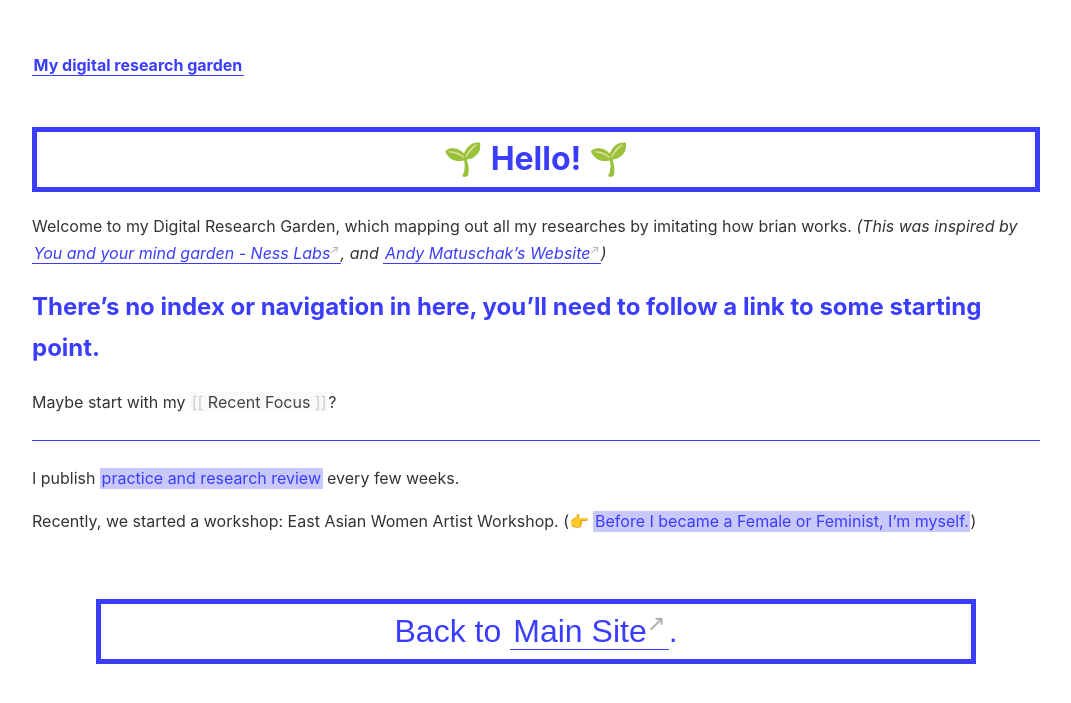
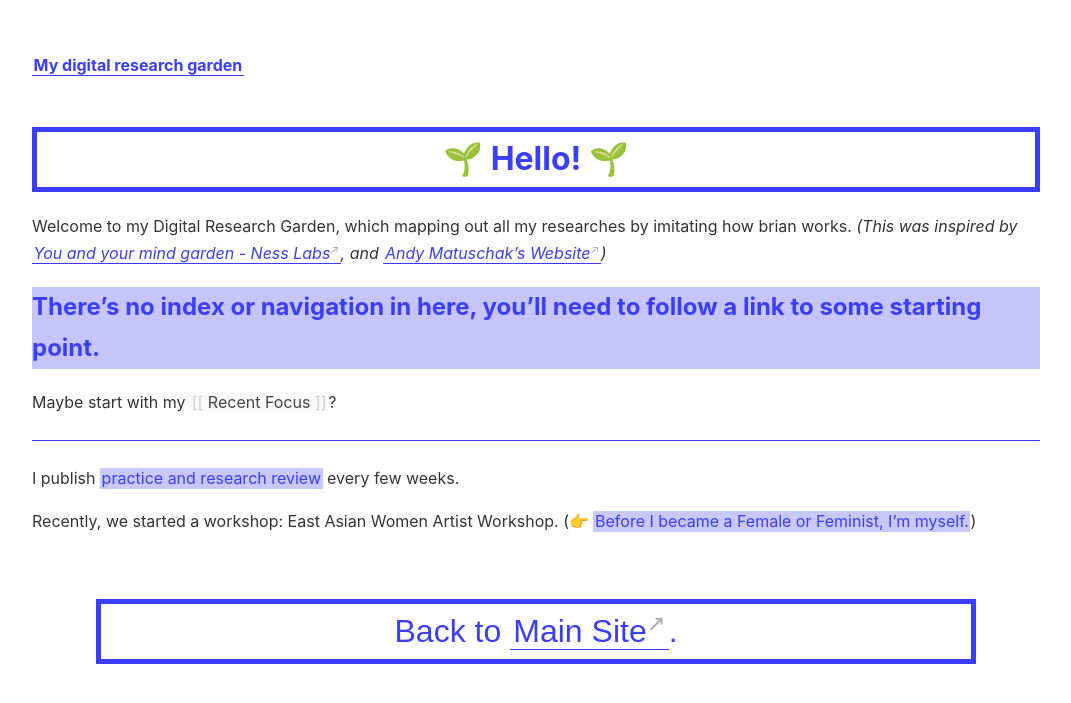
Before and after one commit to Chan-ops/my-digital-garden, a Jekyll site: the page built from _pages/index.md, in a window 1280 px wide. Shown: the top 703 px of the page, without its empty margins (104-1175 px from the left). Built offline with Jekyll 4.4.1, drawn with Linux system fonts in a browser that asks for light colours.

Commit message:
Update _style.scss

```diff
--- a/_sass/_style.scss
+++ b/_sass/_style.scss
@@ -73,6 +73,7 @@ h1 {
 }
 h2{
   color: $color-border;
+  background-color: #c5c5fc;
 
 }
 h3,
```
